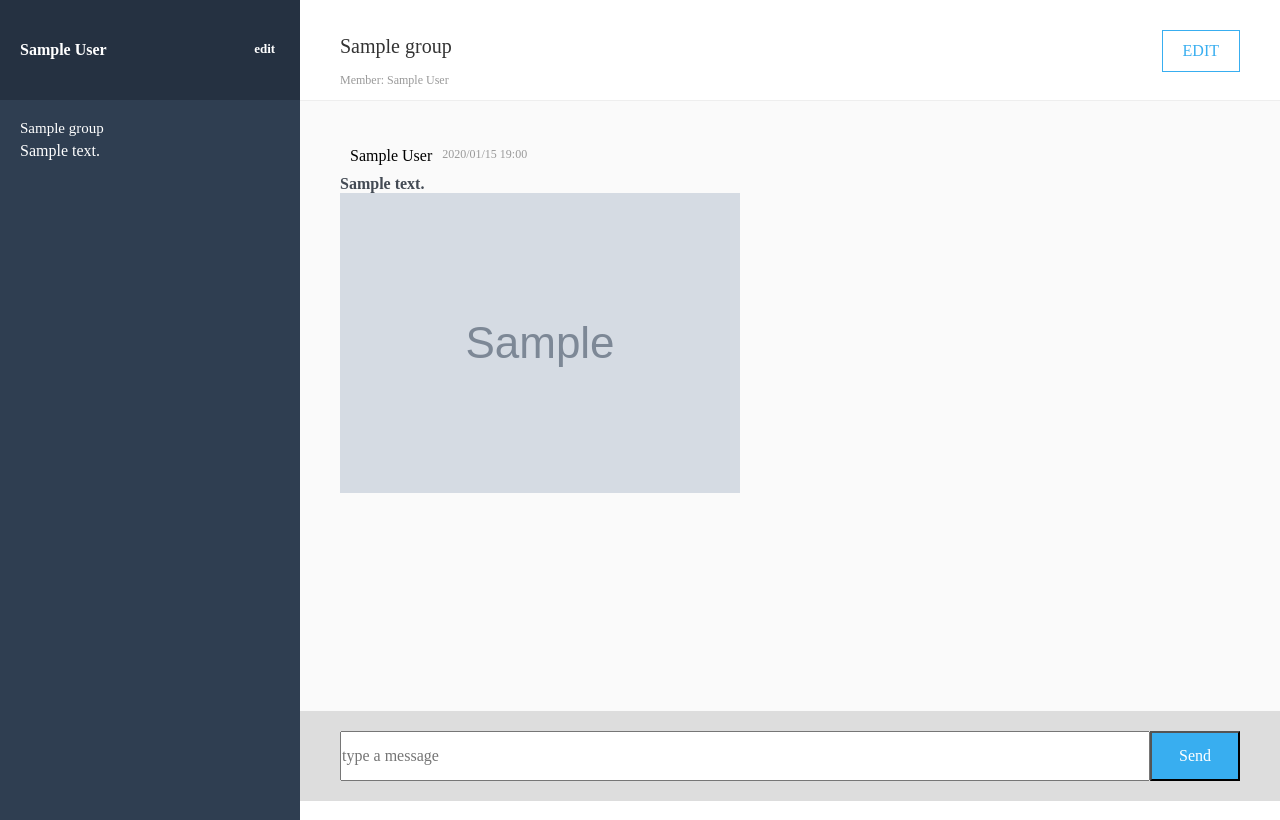
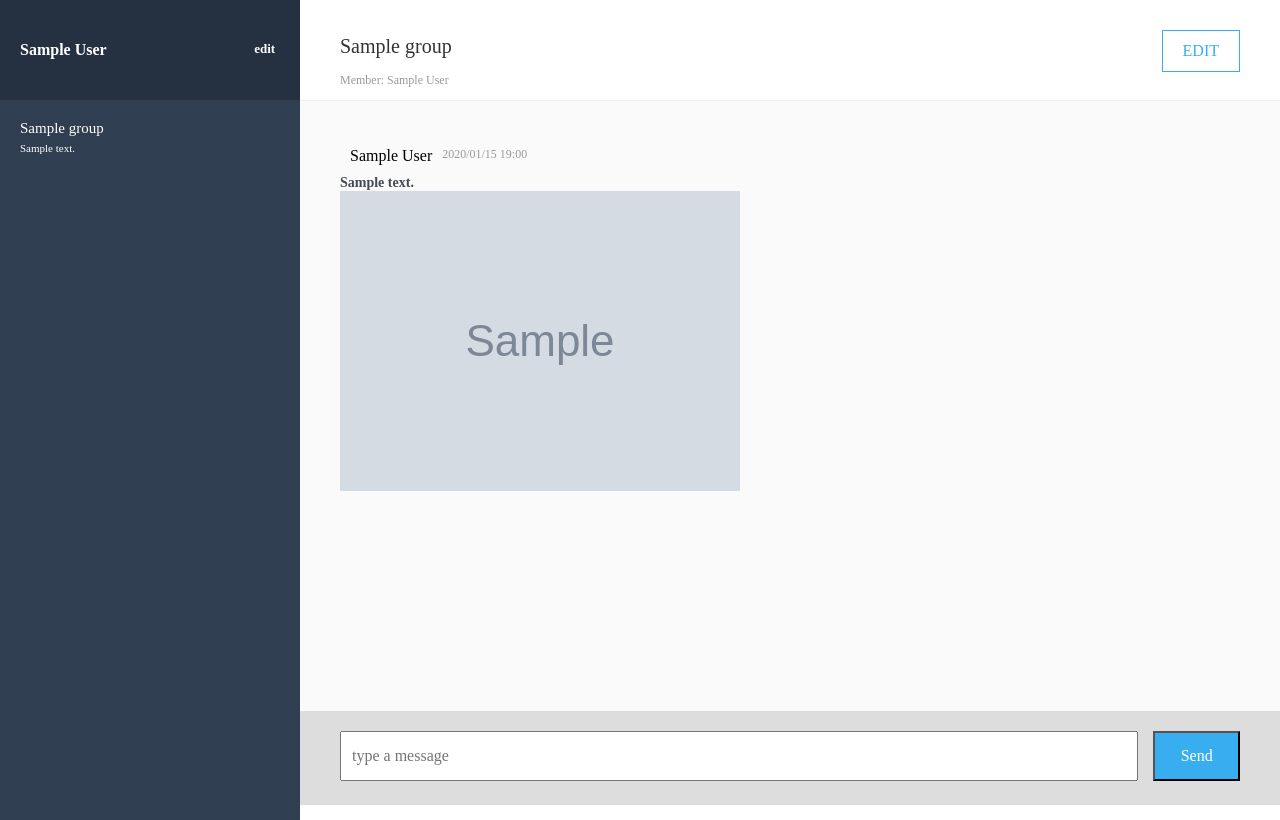
Before and after one commit to ry0559/chat-space, a Rails app: page /groups/1/messages in a window 1280 px wide. Run offline with Rails 7, Linux system fonts and the light colour scheme; a user stored in the database is signed in; tables that the repository leaves empty hold one stand-in row (values such as "Sample post"); grey boxes marked "Sample" are stand-in pictures; style sheets or scripts are compiled from the project's sources; some libraries are stand-ins or nearby versions.

Commit message:
css 編集

```diff
--- a/app/assets/stylesheets/_main_chat.scss
+++ b/app/assets/stylesheets/_main_chat.scss
@@ -53,6 +53,7 @@ ul.main-header__left-box__member-list {
   p {
     color: #434a54;
     font-weight: bold;
+    font-size: 14px;
   }
 
 }
@@ -72,7 +73,7 @@ ul.main-header__left-box__member-list {
 
 
 .form {
-  height: 90px;
+  height: 94px;
   padding: 20px 40px;
   background-color: #ddd;
   box-sizing: border-box;
@@ -86,7 +87,9 @@ ul.main-header__left-box__member-list {
 
 .form__message {
   width: 100%;
+  padding: 10px;
   position: relative;
+  margin-right: 15px;
   &__text {
     height: 50px;
     padding: 0 40px 0 10px;
@@ -107,10 +110,9 @@ ul.main-header__left-box__member-list {
   color: white;
 }
 
-i.fas.fa-image {
-  font-size: xx-large;
+i.far.fa-image {
+  font-size: 1.4rem;
   position: absolute;
-  right: 140px;
-  bottom: 28px;
-
+  right: 155px;
+  bottom: 31px;
 }
--- a/app/assets/stylesheets/_side_bar.scss
+++ b/app/assets/stylesheets/_side_bar.scss
@@ -56,10 +56,11 @@ li.side-header__box__menu__edit-user {
   &__group-name {
     font-size: 15px;
     margin-bottom: 5px;
-    &__latest-message {
-      font-size: 15px;
-    }
   }
+}
+
+.group__latest-message {
+  font-size: 11px;
 }
 
 .group-name__btn {
--- a/app/assets/stylesheets/modules/group.scss
+++ b/app/assets/stylesheets/modules/group.scss
@@ -6,7 +6,7 @@ h1 {
 }
 h2 {
   margin-bottom: 10px;
-  color: #f05050;
+  color:black;
   font-size: 14px;
 }
 
--- a/app/views/messages/_main_chat.html.haml
+++ b/app/views/messages/_main_chat.html.haml
@@ -17,6 +17,6 @@
       = f.text_field :content, class: 'form__message', placeholder: 'type a message'
       .form__mask
         = f.label :image, class: 'form__mask__image' do
-          = icon('fas', 'image', class: 'icon')
+          = icon('far', 'image', class: 'icon')
           = f.file_field :image, class: 'hidden'
       = f.submit 'Send', class: 'form__submit'
```
